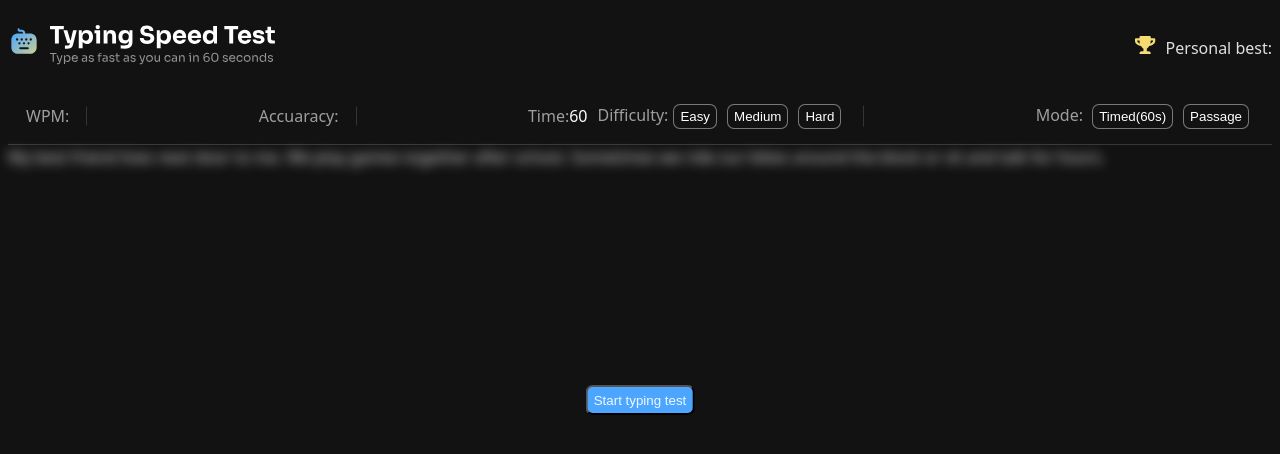
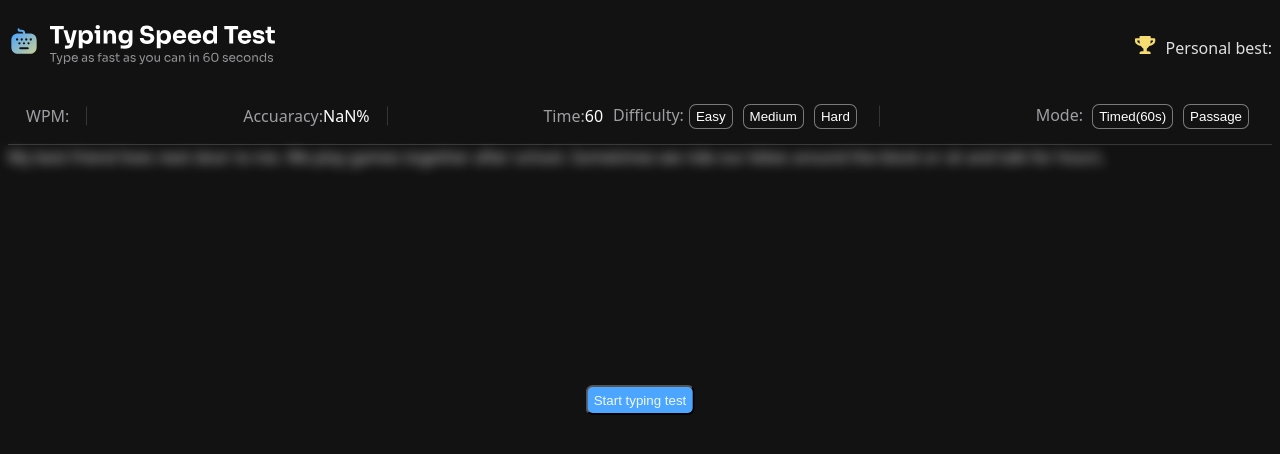
Before and after one commit to Marian097/typing-speed-test, a React (Vite) app in the folder typing-speed-test/: page / in a window 1280 px wide. Shown: the top 454 px of the page. Built offline with nearby package versions, Linux system fonts and the light colour scheme.

Commit message:
i make accuaracy

```diff
--- a/typing-speed-test/src/assets/css/dashboard.css
+++ b/typing-speed-test/src/assets/css/dashboard.css
@@ -52,3 +52,7 @@
   align-items: center;
   gap: 10px; /* mărește spațiul aici */
 }
+
+.acc-container span .acc-color {
+  color:hsl(0, 0%, 100%);
+}
--- a/typing-speed-test/src/components/Dashboard.jsx
+++ b/typing-speed-test/src/components/Dashboard.jsx
@@ -4,13 +4,13 @@ import "../assets/css/dashboard.css";
 export default function Dashboard({
   wpm,
   timeLeft,
-  diffGame,
-  accuaracyText,
+  accuaracy,
   onSetTime,
   onSetNoTime,
   onSetEasy,
   onSetMedium,
   onSetHard,
+  disabled
 }) {
   return (
     <nav className="m-dashboard">
@@ -19,7 +19,7 @@ export default function Dashboard({
           <span>WPM:</span>
         </div>
         <div className="acc-container">
-          <span>Accuaracy:</span>
+          <span>Accuaracy:<span className = "acc-color">{accuaracy}%</span></span>
         </div>
         <div className="option-container">
           <span>Time:<span style = {{color: "white"}}>{timeLeft}</span></span>
@@ -31,8 +31,8 @@ export default function Dashboard({
         </div>
         <div className="mode-container">
           <span>
-            Mode: <button>Timed(60s)</button>
-            <button>Passage</button>
+            Mode: <button onClick = {() => onSetTime()}>Timed(60s)</button>
+            <button onClick = {() => onSetNoTime()} disabled = {disabled}>Passage</button>
           </span>
         </div>
       </div>
--- a/typing-speed-test/src/components/InputText.jsx
+++ b/typing-speed-test/src/components/InputText.jsx
@@ -1,7 +1,7 @@
 import React from "react";
 import "../assets/css/input.css";
 
-const InputText = React.forwardRef(({ startTime, disabled }, ref) => {
+const InputText = React.forwardRef(({ startTime, disabled, value, onChange}, ref) => {
   return (
     <div className="inputContainer">
       <input
@@ -9,6 +9,8 @@ const InputText = React.forwardRef(({ startTime, disabled }, ref) => {
         ref={ref}
         onKeyDown={startTime}
         disabled = {disabled}
+        value = {value}
+        onChange = {onChange}
       />
     </div>
   );
--- a/typing-speed-test/src/components/TypingTest.jsx
+++ b/typing-speed-test/src/components/TypingTest.jsx
@@ -1,4 +1,4 @@
-import React, { useRef, useState, useEffect, useMemo } from "react";
+import React, { useRef, useState, useEffect } from "react";
 import "../assets/css/typing.css";
 import Dashboard from "./Dashboard";
 import InputText from "./InputText";
@@ -7,13 +7,14 @@ export default function TypingTest() {
   const inputRef = useRef(null);
   const [text, setText] = useState("");
   const [wpm, setWpm] = useState(0);
-  const [accuaracyText, setAccuaracyText] = useState(0);
+  const [accuaracy, setAccuaracy] = useState(100);
   const [diffGame, setDiffGame] = useState("easy");
   const [data, setData] = useState(null);
   const [currentText, setCurrentText] = useState(null);
   const [isStarted, setIsStarted] = useState(false);
   const [isRunning, setIsRunning] = useState(false);
   const [timeLeft, setTimeLeft] = useState(60);
+  const [isPassage, setIsPassage] = useState(false);
 
   useEffect(() => {
     fetch("/data.json")
@@ -30,22 +31,34 @@ export default function TypingTest() {
     setCurrentText(list[randomIndex]);
   }, [data, diffGame]);
 
-
   useEffect(() => {
     if (!isRunning) return;
     const interval = setInterval(() => {
-      setTimeLeft(prev => prev - 1)
-    }, 1000)
-    return () => clearInterval(interval)
-  }, [isRunning])
-
+      setTimeLeft((prev) => prev - 1);
+    }, 1000);
+    return () => clearInterval(interval);
+  }, [isRunning]);
 
   useEffect(() => {
-    if (timeLeft === 0)
-    {
-      setIsRunning(false)
+    if (!currentText) return;
+    let typed = text.length;
+    let target = currentText.text;
+    let result = 0;
+    for (let i = 0; i < Math.min(typed, target.length); i++) {
+      if (text[i].toLocaleLowerCase() === target[i].toLocaleLowerCase()) {
+        result += 1;
+        console.log(result);
       }
-  }, [timeLeft])
+    }
+
+    setAccuaracy((result / typed) * 100);
+  }, [text, currentText]);
+
+  useEffect(() => {
+    if (timeLeft === 0) {
+      setIsRunning(false);
+    }
+  }, [timeLeft]);
 
   function easyBtn() {
     setDiffGame("easy");
@@ -59,19 +72,26 @@ export default function TypingTest() {
     setDiffGame("hard");
   }
 
-  function startGame(){
-    setIsStarted(true)
+  function startGame() {
+    setIsStarted(true);
     inputRef.current?.focus();
   }
 
-  function onKeyDown(){
-    if (isStarted && !isRunning)
-    {
-      setIsRunning(true)
+  function onKeyDown() {
+    if (isStarted && !isRunning) {
+      setIsRunning(true);
     }
   }
 
+  function setNoTime() {
+    setIsPassage(true);
+    setTimeLeft("no time");
+  }
 
+  function onSetTime() {
+    setIsPassage(false);
+    setTimeLeft(60);
+  }
 
   return (
     <>
@@ -79,14 +99,26 @@ export default function TypingTest() {
         onSetEasy={easyBtn}
         onSetMedium={mediumBtn}
         onSetHard={hardBtn}
-        timeLeft = {timeLeft}
+        timeLeft={timeLeft}
+        onSetNoTime={setNoTime}
+        onSetTime={onSetTime}
+        disabled={isPassage === true}
+        accuaracy={accuaracy}
       />
-      <InputText startTime = {onKeyDown} ref = {inputRef} disabled = {timeLeft == 0}/>
-      <div className = "text-container">
+      <InputText
+        startTime={onKeyDown}
+        ref={inputRef}
+        disabled={timeLeft === 0}
+        value={text}
+        onChange={(e) => setText(e.target.value)}
+      />
+      <div className="text-container">
         {isStarted === false ? (
           <>
             <div className="textWraper center-screen">
-            <button className="bt-start" onClick = {() => startGame()}>Start typing test</button>
+              <button className="bt-start" onClick={() => startGame()}>
+                Start typing test
+              </button>
             </div>
             <div className="blur-container">{currentText?.text}</div>
           </>
```
Lines whose indentation alone changed are shown as unchanged.
